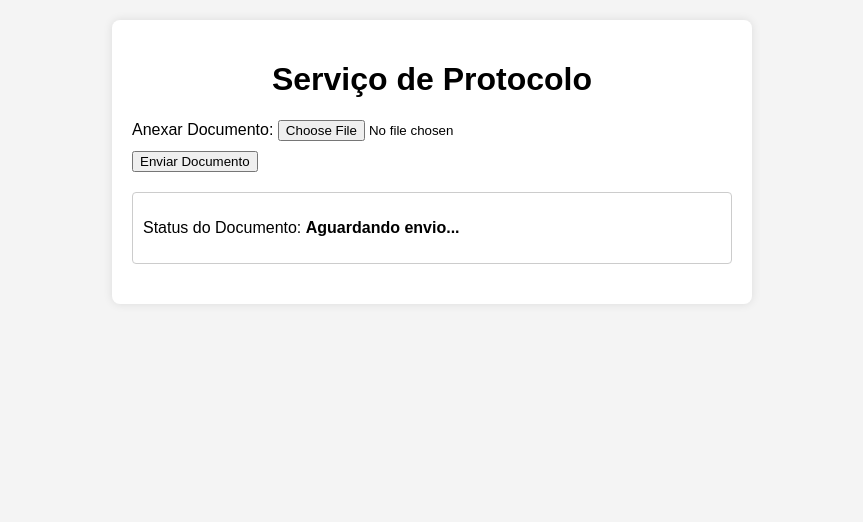
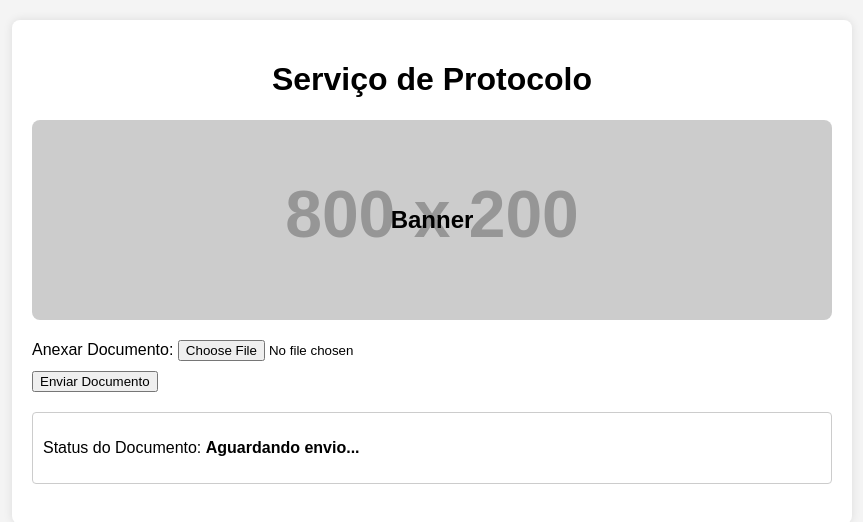
Before and after one commit to cdiprojetos/cdi_protocolos, a plain HTML site: page protocolo.html in a window 1280 px wide. Shown: the whole page, without its empty margins (208-1071 px from the left). Drawn offline with Linux system fonts and the light colour scheme; placeholder pictures from the web are drawn by us.

Commit message:
protocolo.html

```diff
--- a/protocolo.html
+++ b/protocolo.html
@@ -12,7 +12,7 @@
             background-color: #f4f4f4;
         }
         .container {
-            max-width: 600px;
+            max-width: 800px;
             margin: 0 auto;
             background: #fff;
             padding: 20px;
@@ -21,6 +21,19 @@
         }
         h1 {
             text-align: center;
+        }
+        .banner {
+            width: 100%;
+            height: 200px;
+            background-color: #ccc;
+            display: flex;
+            justify-content: center;
+            align-items: center;
+            margin-bottom: 20px;
+            border-radius: 8px;
+            background-image: url('https://via.placeholder.com/800x200'); /* Placeholder image */
+            background-size: cover;
+            background-position: center;
         }
         .status {
             margin: 20px 0;
@@ -39,6 +52,9 @@
 <body>
     <div class="container">
         <h1>Serviço de Protocolo</h1>
+        <div class="banner">
+            <h2>Banner</h2>
+        </div>
         <form id="uploadForm">
             <div class="file-input">
                 <label for="file">Anexar Documento:</label>
@@ -71,6 +87,13 @@
                 }, 3000);
             }, 2000);
         });
+
+        // Função para enviar o documento para o Google Drive
+        async function sendDocumentToDrive(file) {
+            // Adicione seu código de integração com o Google Drive aqui
+            // Exemplo de uso da API do Google Drive para enviar o arquivo
+            // Veja a documentação da API do Google Drive para detalhes: https://developers.google.com/drive/api/v3/reference/files/create
+        }
     </script>
 </body>
 </html>
```
